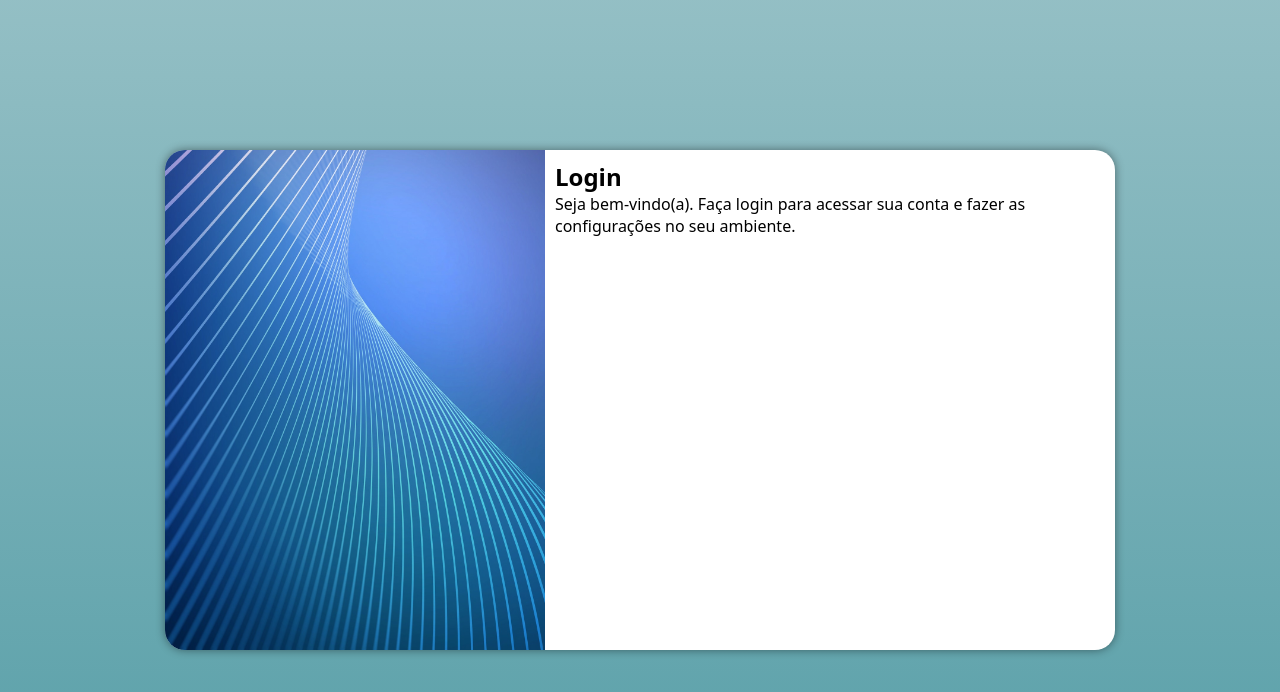
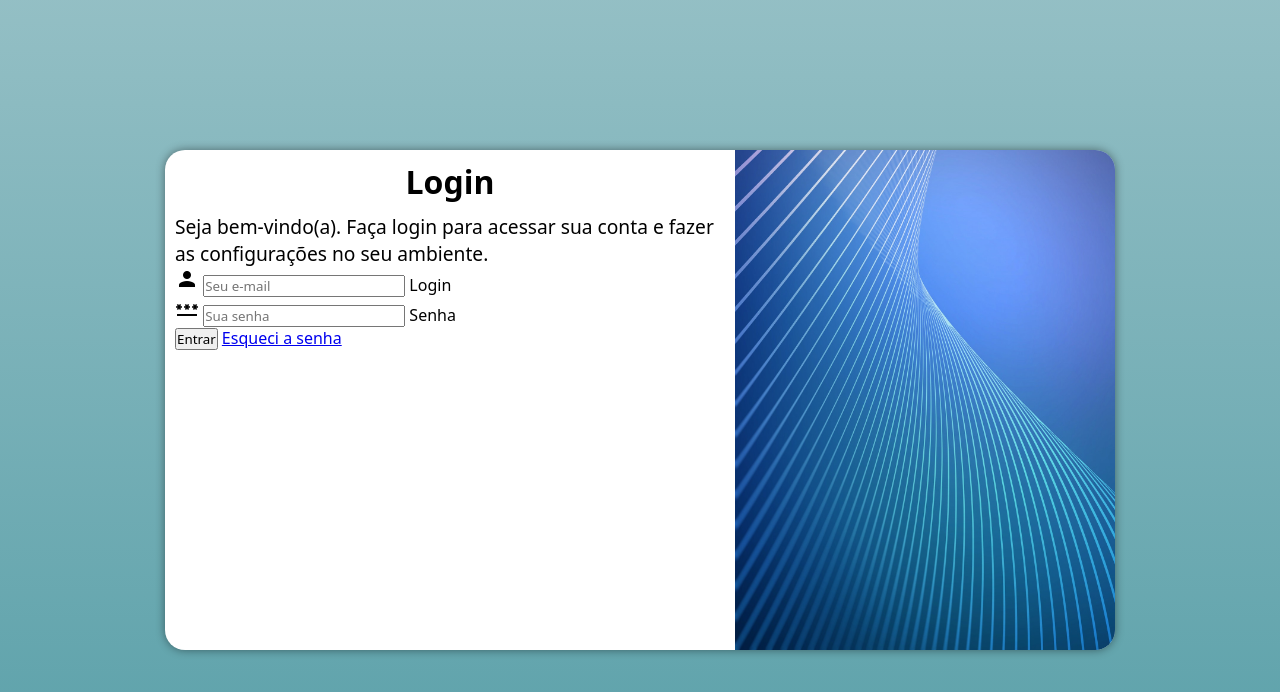
Before and after one commit to leomazoco/projeto-login, a plain HTML site: page index.html in a window 1280 px wide. Drawn offline with Linux system fonts and the light colour scheme.

Commit message:
adicionei formulario

```diff
--- a/estilos/media-query.css
+++ b/estilos/media-query.css
@@ -20,13 +20,13 @@ Grandes telas: acima de 1200px
     }
 
     section#login > div#imagem {
-        float: left;
+        float: right;
         width: 30%;
         height: 100%;
     }
 
     section#login > div#formulario {
-        float: right;
+        float: left;
         width: 70%;
     }
 }
@@ -42,15 +42,22 @@ Grandes telas: acima de 1200px
     }
 
     section#login > div#imagem {
-        float: left;
+        float: right;
         width: 40%;
         height: 100%;
     }
 
     section#login > div#formulario {
-        float: right;
+        float: left;
         width: 60%;
     }
 
+    div#formulario > h1 {
+        font-size: 2em;
+    }
+
+    div#formulario > p {
+        font-size: 1.2em;
+    }
 
 }
--- a/estilos/style.css
+++ b/estilos/style.css
@@ -59,3 +59,12 @@ section#login > div#formulario{
     padding: 10px;
 
 }
+
+div#formulario > h1 {
+    text-align: center;
+    margin-bottom: 10px;
+}
+
+div#formulario > p {
+    font-size: 1em;
+}
--- a/index.html
+++ b/index.html
@@ -4,6 +4,7 @@
     <meta charset="UTF-8">
     <meta http-equiv="X-UA-Compatible" content="IE=edge">
     <meta name="viewport" content="width=device-width, initial-scale=1.0">
+    <link href="https://fonts.googleapis.com/icon?family=Material+Icons" rel="stylesheet">
     <link rel="stylesheet" href="estilos/style.css">
     <link rel="stylesheet" href="estilos/media-query.css">
     <title>Login</title>
@@ -17,8 +18,21 @@
             <div id="formulario">
                 <h1>Login</h1>
                 <p>Seja bem-vindo(a). Faça login para acessar sua conta e fazer as configurações no seu ambiente.</p>
-                <form action="login.php" method="post">
-
+                <form action="login.php" method="post" autocomplete="on">
+                    <div class="campo">
+                        <i class="material-icons">person</i>
+                        <input type="email" name="login" id="ilogin" placeholder="Seu e-mail" autocomplete="email" required maxlength="30">
+                        <label for="ilogin">Login</label>
+                    </div>
+                    <div class="campo">
+                        <i class="material-icons">password</i>
+                        <input type="password" name="senha" id="isenha" placeholder="Sua senha" autocomplete="current-password" required minlength="8" maxlength="20">
+                        <label for="isenha">Senha</label>
+                    </div>
+                    <input type="submit" value="Entrar">
+                    <a href="esqueci.html">
+                        Esqueci a senha
+                    </a>
                 </form>
             </div>
         </section>
```
